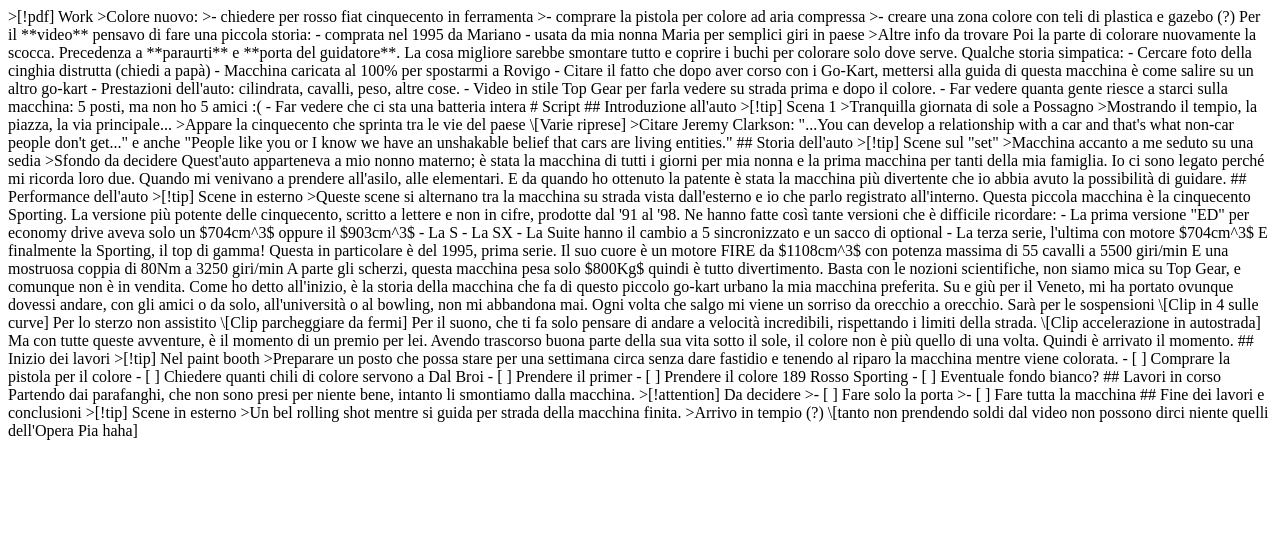
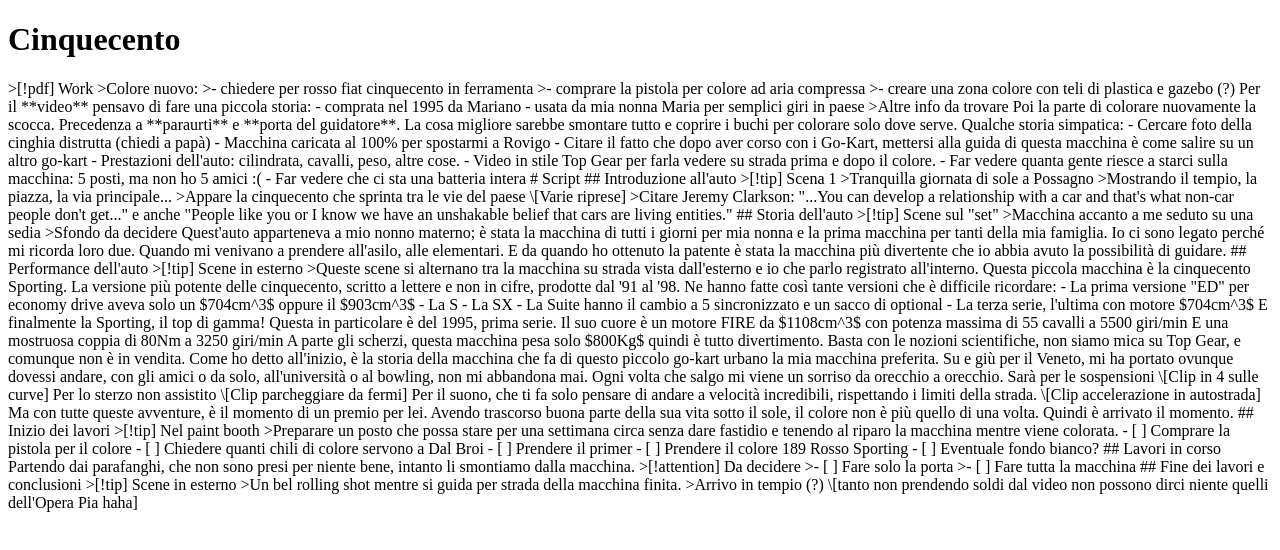
Before and after one commit to Takumi13954/Takumi13954.github.io, a plain HTML site: page index.html in a window 1280 px wide. Drawn offline with Linux system fonts and the light colour scheme.

Commit message:
Test2
just a paragraph

```diff
--- a/index.html
+++ b/index.html
@@ -1,6 +1,8 @@
 <!DOCTYPE html>
 <html>
 <body>
+    <h1>Cinquecento</h1>
+    <p>
     >[!pdf] Work
     >Colore nuovo:
     >- chiedere per rosso fiat cinquecento in ferramenta
@@ -92,6 +94,6 @@
     >Un bel rolling shot mentre si guida per strada della macchina finita.
     >Arrivo in tempio (?) \[tanto non prendendo soldi dal video non possono dirci niente quelli dell'Opera Pia haha]
 
-
+    </p>
 </body>
 </html>
```
